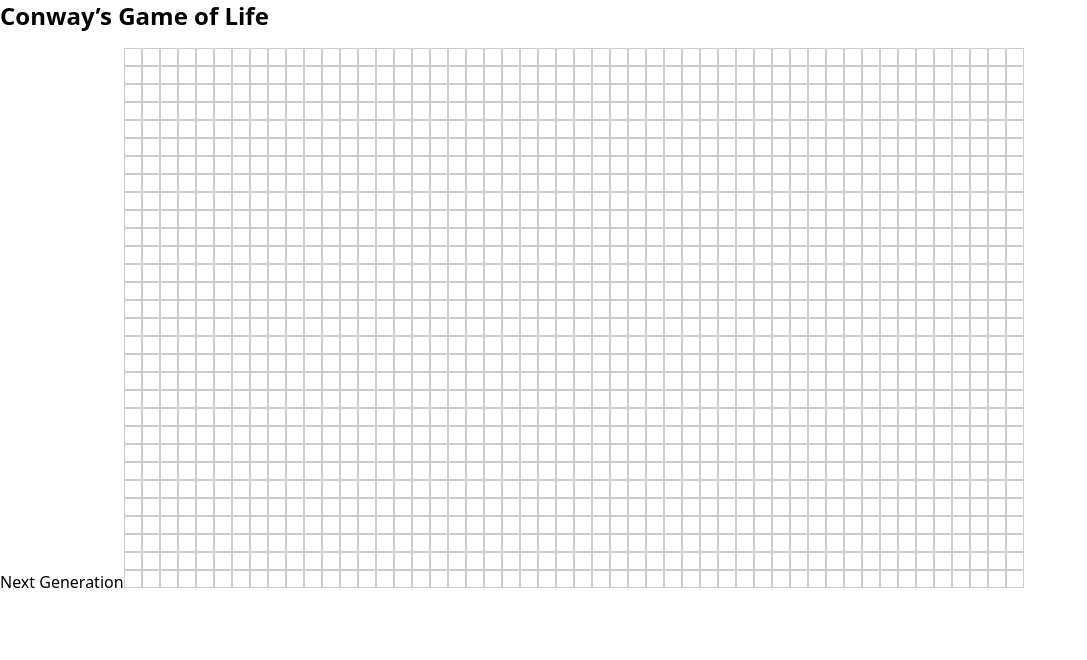
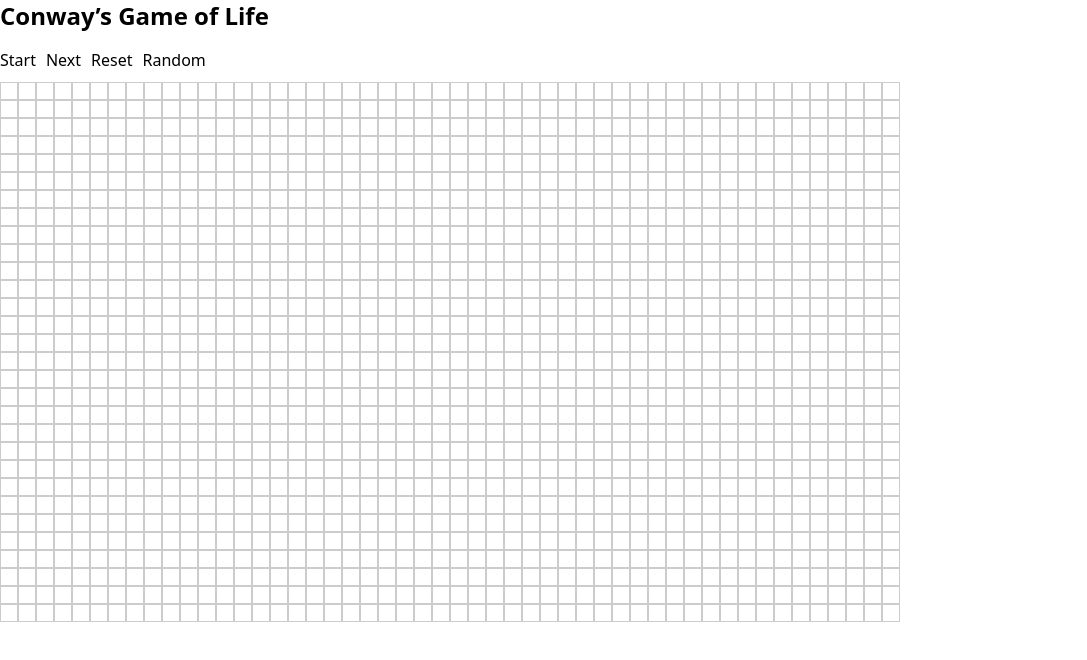
Before and after one commit to aozzb/conway-game, a React (Vite) app: page / in a window 1280 px wide. Shown: the top 660 px of the page, without its empty margins (0-1087 px from the left). Built offline with nearby package versions, Linux system fonts and the light colour scheme.

Commit message:
added lots of functionality

```diff
--- a/src/App.jsx
+++ b/src/App.jsx
@@ -1,4 +1,4 @@
-import { useState } from "react";
+import { useState, useRef, useEffect } from "react";
 import createGrid from "./utils/createGrid";
 import Grid from "./components/Grid";
 import "./App.css";
@@ -32,9 +32,50 @@ const countAliveNeighbors = (grid, row, col) => {
   return count;
 };
 
+const createRandomGrid = (rows, cols) => {
+  const grid = [];
+
+  for (let i = 0; i < rows; i++) {
+    const row = [];
+    for (let j = 0; j < cols; j++) {
+      row.push(Math.random() > 0.7 ? 1 : 0);
+    }
+    grid.push(row);
+  }
+
+  return grid;
+};
+
 
 function App() {
   const [grid, setGrid] = useState(() => createGrid(ROWS, COLS));
+  const [isRunning, setIsRunning] = useState(false);
+
+  const intervalRef = useRef(null);
+
+  const startSimulation = () => {
+  if (intervalRef.current) return;
+
+  intervalRef.current = setInterval(() => {
+    nextGeneration();
+  }, 300);
+
+  setIsRunning(true);
+};
+
+useEffect(() => {
+  return () => {
+    clearInterval(intervalRef.current);
+  };
+}, []);
+
+
+const stopSimulation = () => {
+  clearInterval(intervalRef.current);
+  intervalRef.current = null;
+  setIsRunning(false);
+};
+
 
   const nextGeneration = () => {
   setGrid(prevGrid =>
@@ -65,18 +106,44 @@ function App() {
     );
   };
 
+  const resetGrid = () => {
+  stopSimulation(); // safety
+  setGrid(createGrid(ROWS, COLS));
+};
+
+const randomizeGrid = () => {
+  stopSimulation(); // important
+  setGrid(createRandomGrid(ROWS, COLS));
+};
+
+
+
   return (
     <div>
       <h1 className="text-2xl font-bold mb-4">
         Conway’s Game of Life
       </h1>
 
-      <button onClick={nextGeneration} style={{ marginBottom: "10px" }}>
-        Next Generation
-      </button>
+      <div style={{ marginBottom: "10px" }}>
+        {!isRunning ? (
+          <button onClick={startSimulation}>Start</button>
+        ) : (
+          <button onClick={stopSimulation}>Stop</button>
+        )}
 
+        <button onClick={nextGeneration} style={{ marginLeft: "10px" }}>
+          Next
+        </button>
+
+        <button onClick={resetGrid} style={{ marginLeft: "10px" }}>
+          Reset
+        </button>
+
+        <button onClick={randomizeGrid} style={{ marginLeft: "10px" }}>
+          Random
+        </button>
+      </div>
       <Grid grid={grid} toggleCell={toggleCell} />
-
     </div>
   );
 }
```
